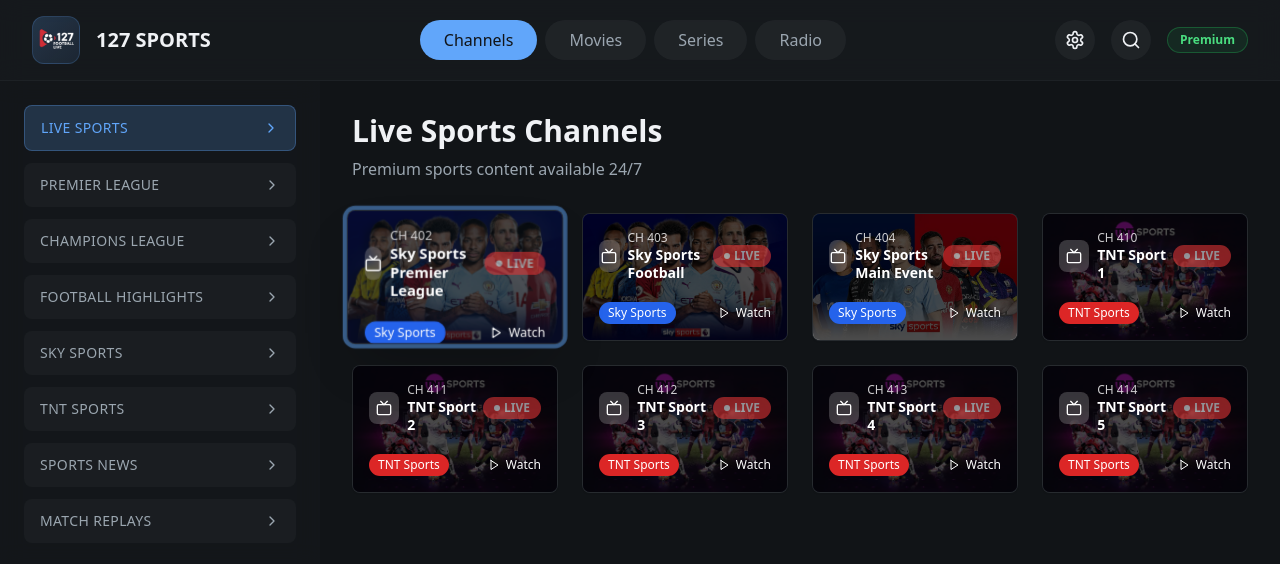
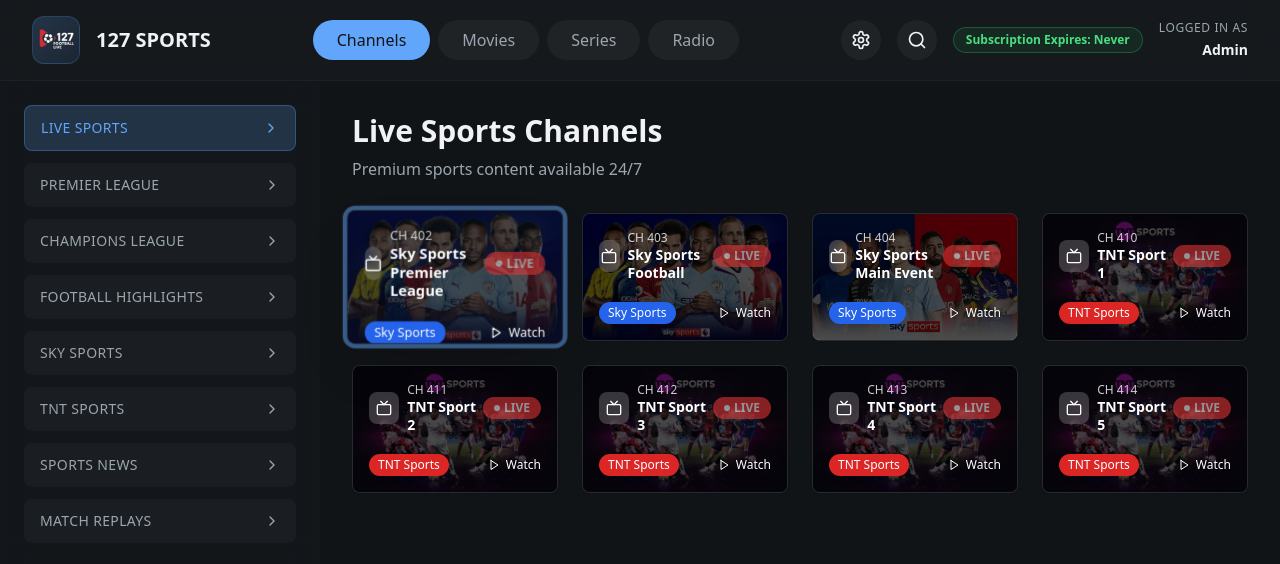
Before and after one commit to SomebodySomewhere952/sky-sport-stream-hub, a React (Vite) app: page / in a window 1280 px wide. Shown: the top 564 px of the page. Built offline with nearby package versions, Linux system fonts and the light colour scheme.

Commit message:
Add back subscription and login info
Add back "Subscription Expires: Never" and "Logged In As: Admin" to the header.

```diff
--- a/src/components/ui/top-navigation.tsx
+++ b/src/components/ui/top-navigation.tsx
@@ -38,8 +38,12 @@ export function TopNavigation() {
           <Search className="w-5 h-5" />
         </button>
         <Badge variant="outline" className="px-3 py-1 bg-green-500/10 border-green-500/30 text-green-400">
-          Premium
+          Subscription Expires: Never
         </Badge>
+        <div className="text-right space-y-1">
+          <div className="text-xs text-muted-foreground uppercase tracking-wider">Logged In As</div>
+          <div className="text-sm font-bold text-foreground">Admin</div>
+        </div>
       </div>
     </nav>
   );
```
